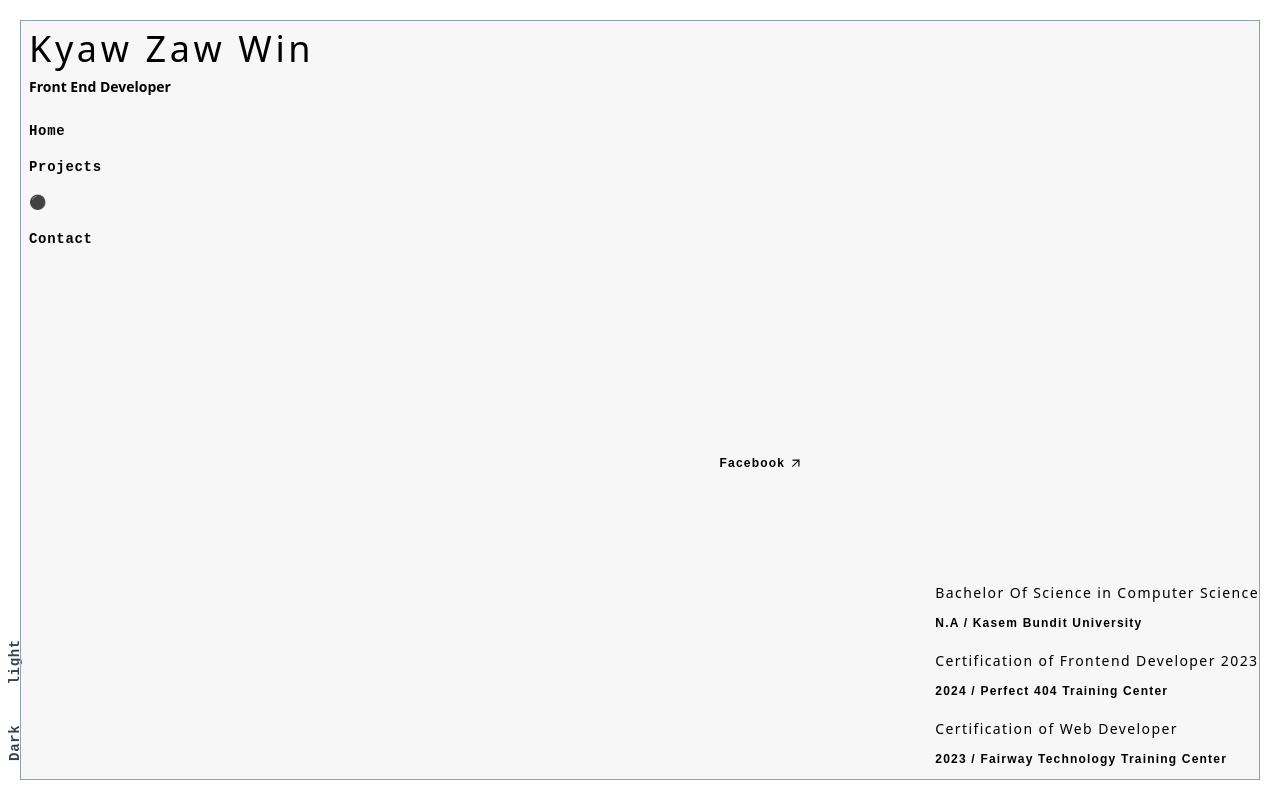
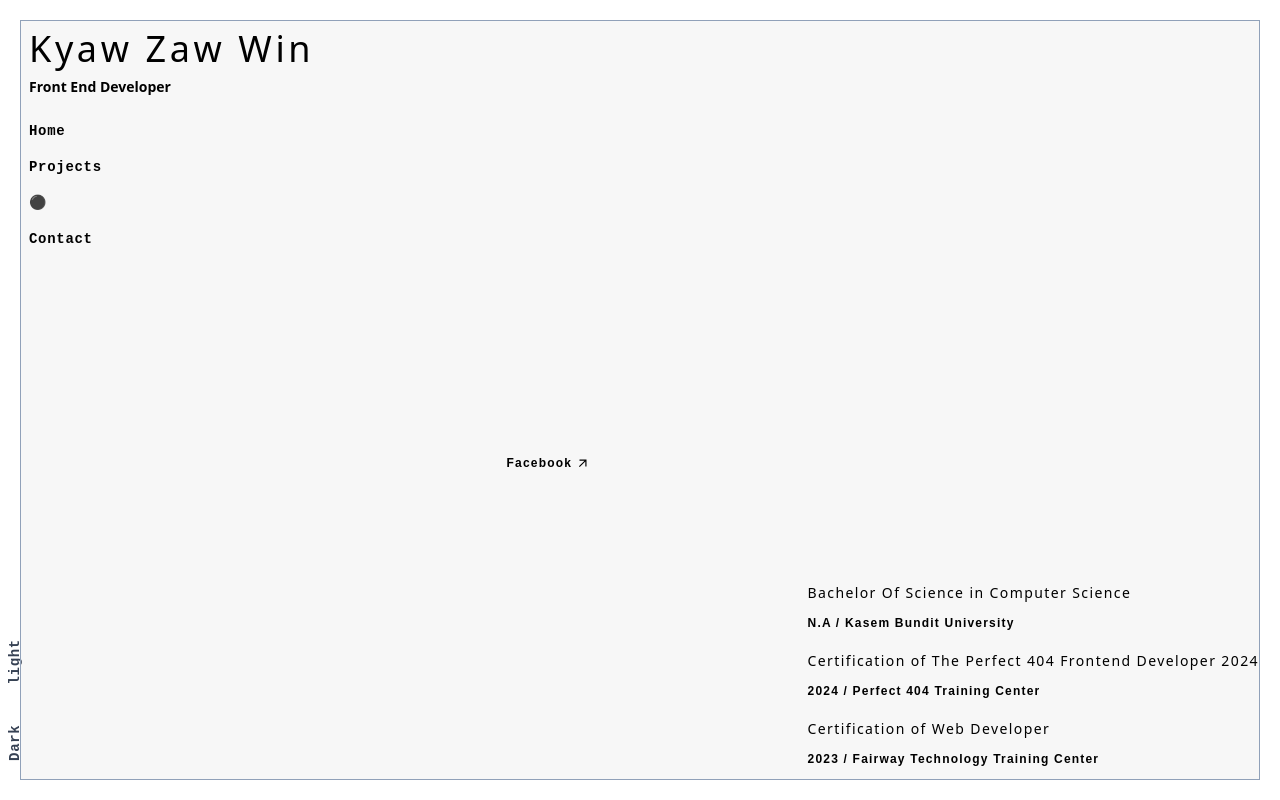
Before and after one commit to KyawZaw-112/portfolio-react-tailwindcss, a React (Vite) app: page /info in a window 1280 px wide. Built offline with nearby package versions, Linux system fonts and the light colour scheme.

Commit message:
fix:info

```diff
--- a/src/page/Info.jsx
+++ b/src/page/Info.jsx
@@ -22,7 +22,7 @@ const Info = () => {
                     </p>
                 </div>
                 <div className={"flex flex-col gap-3 "}>
-                    <p className={"dark:text-white text-sm font-neue font-thin tracking-widest"}>Certification of Frontend Developer 2023</p>
+                    <p className={"dark:text-white text-sm font-neue font-thin tracking-widest"}>Certification of The Perfect 404 Frontend Developer 2024</p>
                     <p className={"dark:text-white font-raleway font-black text-xs tracking-widest"}>2024 / Perfect 404 Training Center</p>
                 </div>
                 <div className={"flex flex-col gap-3 "}>
```
